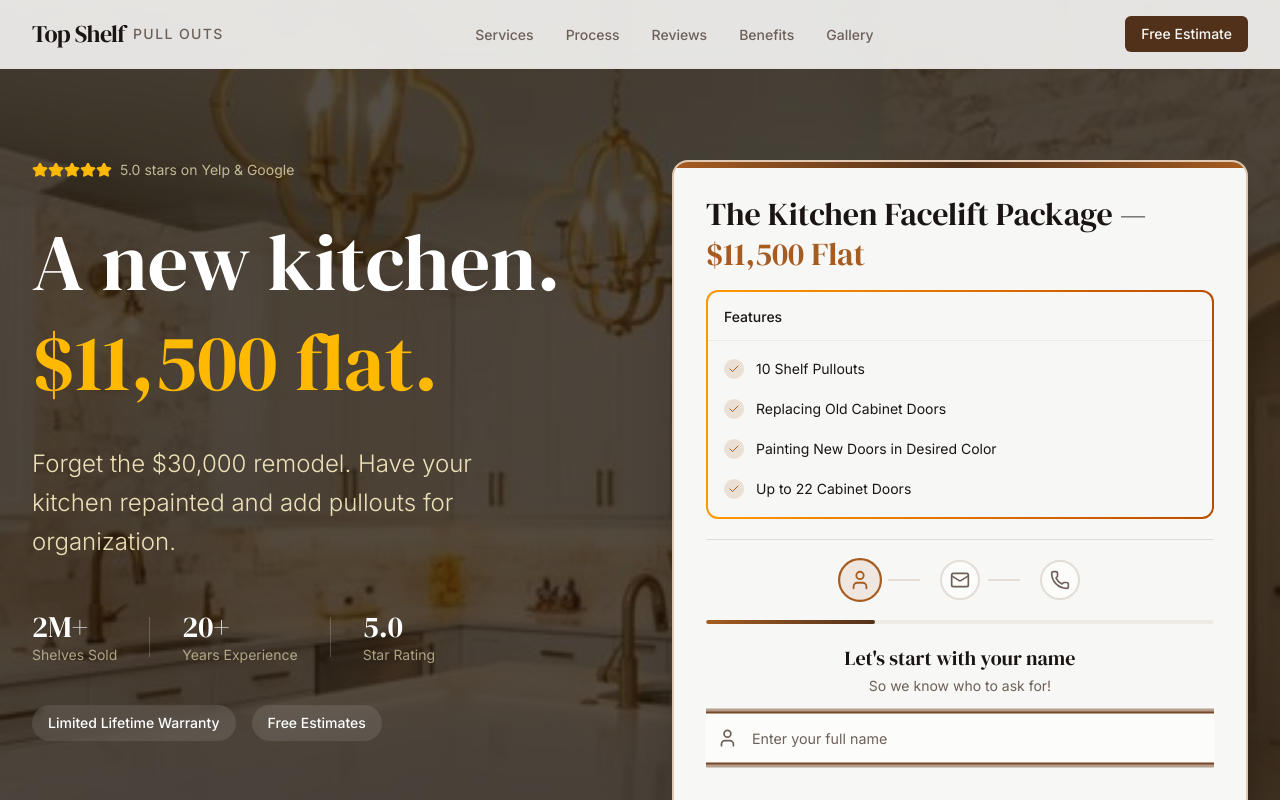
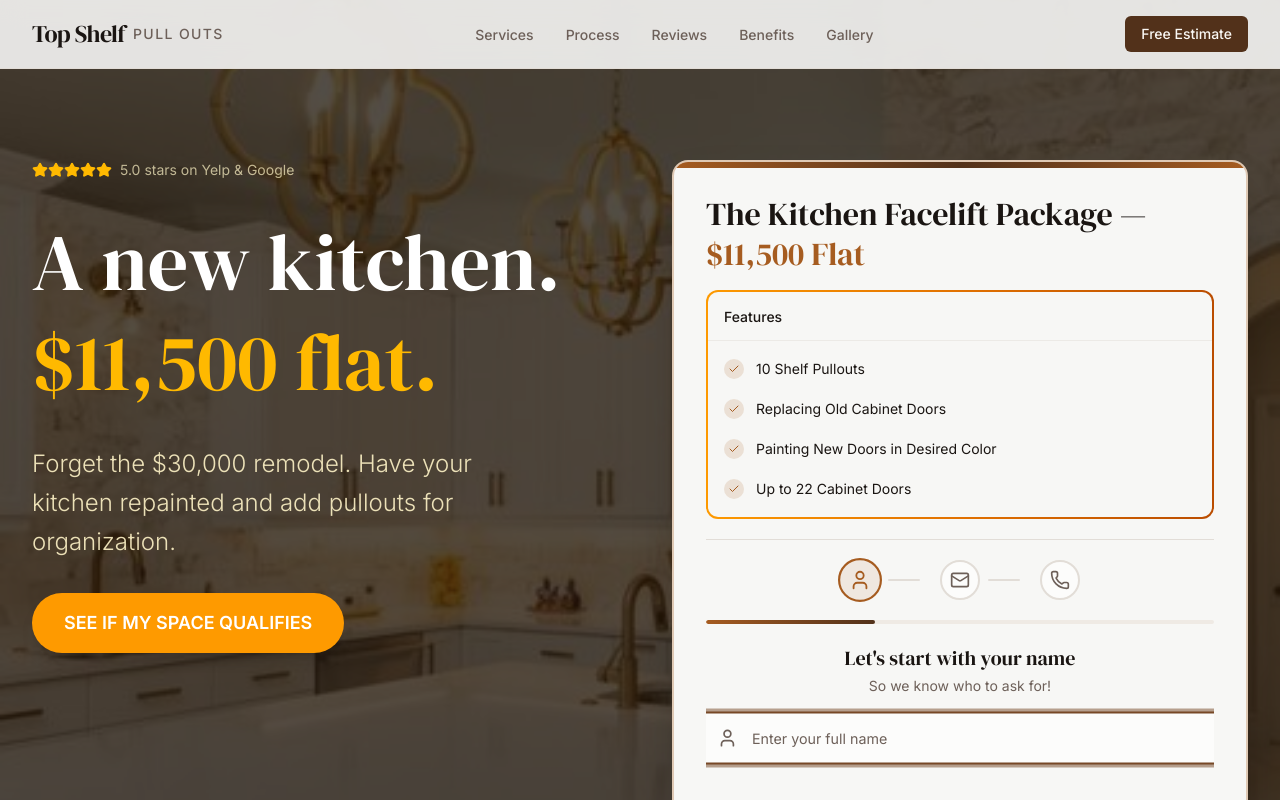
Before and after one commit to Fbet590/Top-Shelf-Pullouts-2.0, a Next.js app: page / in a window 1280 px wide. Shown: the top 800 px of the page. Built offline with nearby package versions, Linux system fonts and the light colour scheme.

Commit message:
feat: replace trust icons with CTA button
Remove trust icons and add prominent CTA button above form.

```diff
--- a/components/hero.tsx
+++ b/components/hero.tsx
@@ -42,32 +42,12 @@ export function Hero() {
               Forget the $30,000 remodel. Have your kitchen repainted and add pullouts for organization.
             </p>
 
-            <div className="flex items-center gap-8 pt-4">
-              <div>
-                <p className="font-serif text-3xl text-white">2M+</p>
-                <p className="text-sm text-amber-100/60">Shelves Sold</p>
-              </div>
-              <div className="w-px h-10 bg-white/20" />
-              <div>
-                <p className="font-serif text-3xl text-white">20+</p>
-                <p className="text-sm text-amber-100/60">Years Experience</p>
-              </div>
-              <div className="w-px h-10 bg-white/20" />
-              <div>
-                <p className="font-serif text-3xl text-white">5.0</p>
-                <p className="text-sm text-amber-100/60">Star Rating</p>
-              </div>
-            </div>
-
-            {/* Trust badges */}
-            <div className="flex items-center gap-4 pt-2">
-              <div className="flex items-center gap-2 rounded-full bg-white/10 px-4 py-2 backdrop-blur-sm">
-                <span className="text-sm font-medium text-white">Limited Lifetime Warranty</span>
-              </div>
-              <div className="flex items-center gap-2 rounded-full bg-white/10 px-4 py-2 backdrop-blur-sm">
-                <span className="text-sm font-medium text-white">Free Estimates</span>
-              </div>
-            </div>
+            <a
+              href="#hero-form"
+              className="inline-flex items-center justify-center px-8 py-4 text-lg font-semibold text-white bg-amber-500 hover:bg-amber-600 rounded-full transition-colors shadow-lg hover:shadow-xl w-fit"
+            >
+              SEE IF MY SPACE QUALIFIES
+            </a>
           </div>
 
           {/* Lead Capture Form */}
```
